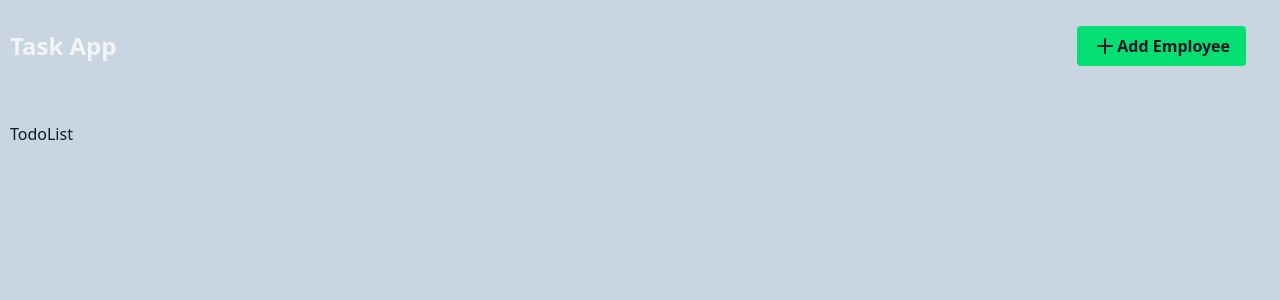
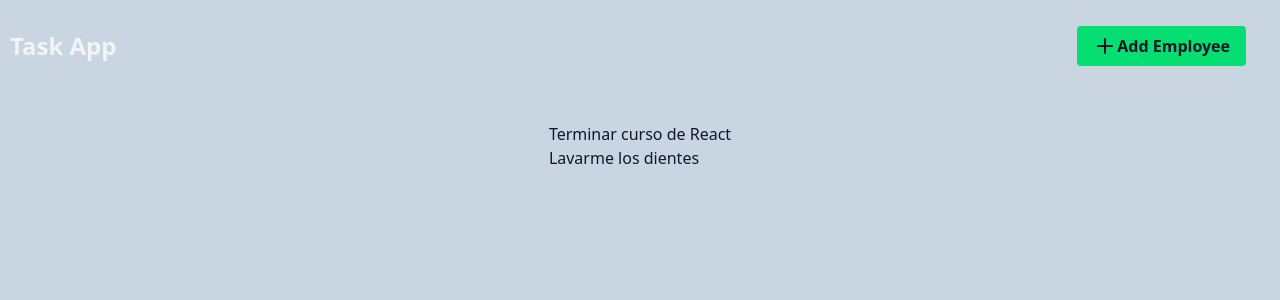
Before and after one commit to gonzagapa/TodoApp-React, a React (Vite) app: page / in a window 1280 px wide. Shown: the top 300 px of the page. Built offline with nearby package versions, Linux system fonts and the light colour scheme.

Commit message:
Add useContext in the component TodoList

```diff
--- a/src/components/TodoList.tsx
+++ b/src/components/TodoList.tsx
@@ -1,7 +1,13 @@
+import { useTodoContext } from "../hooks/useTodoContext"
 
 
 export function TodoList() {
+  const {todos} = useTodoContext();
   return (
-    <div>TodoList</div>
+    <div>{
+      todos.map(todo => (
+        <p key={todo.id}>{todo.description}</p>
+      ))
+      }</div>
   )
 }
--- /dev/null
+++ b/src/context/TodoContext.tsx
@@ -0,0 +1,9 @@
+import { createContext } from "react";
+import { Todo } from "..";
+
+type TodosContextType = {
+    todos:Todo[],
+    setTodos:React.Dispatch<React.SetStateAction<Todo[]>>
+}
+
+export const TodoContext = createContext<TodosContextType | null>(null)
--- /dev/null
+++ b/src/context/TodoProvider.tsx
@@ -0,0 +1,26 @@
+import { useState } from "react"
+import { TodoContext} from "./TodoContext"
+import { Todo } from ".."
+
+interface Props {
+    children:React.ReactNode
+}
+
+
+
+
+
+export const TodoProvider = ({children}:Props)=>{
+    const listTodos:Todo[] = [
+        new Todo("Terminar curso de React"),
+        new Todo("Lavarme los dientes"),
+    ]
+
+    const [todos, setTodos]= useState(listTodos);
+
+    return (
+        <TodoContext.Provider value={{todos,setTodos}}>
+            {children}
+        </TodoContext.Provider>
+    )
+}
--- /dev/null
+++ b/src/data/Todo.ts
@@ -0,0 +1,14 @@
+
+export class Todo {
+    readonly id:number;
+    description: string;
+    done:boolean;
+
+    constructor(description:string){
+        this.id = new Date().getMilliseconds() * Math.random();
+        this.description = description;
+        this.done = false;
+    }
+
+
+}
--- /dev/null
+++ b/src/hooks/useTodoContext.tsx
@@ -0,0 +1,13 @@
+import { useContext } from "react"
+import { TodoContext } from "../context/TodoContext"
+
+
+export function useTodoContext() {
+  const todoContext = useContext(TodoContext);
+
+  if(!todoContext){
+    throw Error("the provider is wrong place")
+  }
+
+    return todoContext
+}
--- a/src/index.ts
+++ b/src/index.ts
@@ -5,3 +5,5 @@ export * from './main';
 export * from './pages/FormTodoPage';
 export * from './pages/TodoAppPage';
 export * from './router/router';
+
+export * from "./data/Todo";
--- a/src/layout/TodoAppLayout.tsx
+++ b/src/layout/TodoAppLayout.tsx
@@ -1,5 +1,6 @@
 import { Outlet } from "react-router";
 import { Heading } from "../components";
+import { TodoProvider } from "../context/TodoProvider";
 
 
 export function TodoAppLayout() {
@@ -7,9 +8,11 @@ export function TodoAppLayout() {
     <div className=" bg-slate-300 text-slate-900 dark:bg-slate-900 dark:text-white h-screen p-2.5">
       <div className="container mx-auto h-full">
         <Heading/>
-        <div >
-            <Outlet/>
-        </div>
+        <TodoProvider>
+          <div className="grid place-content-center">
+              <Outlet/>
+          </div>
+        </TodoProvider>
       </div>
     </div>
   )
```
